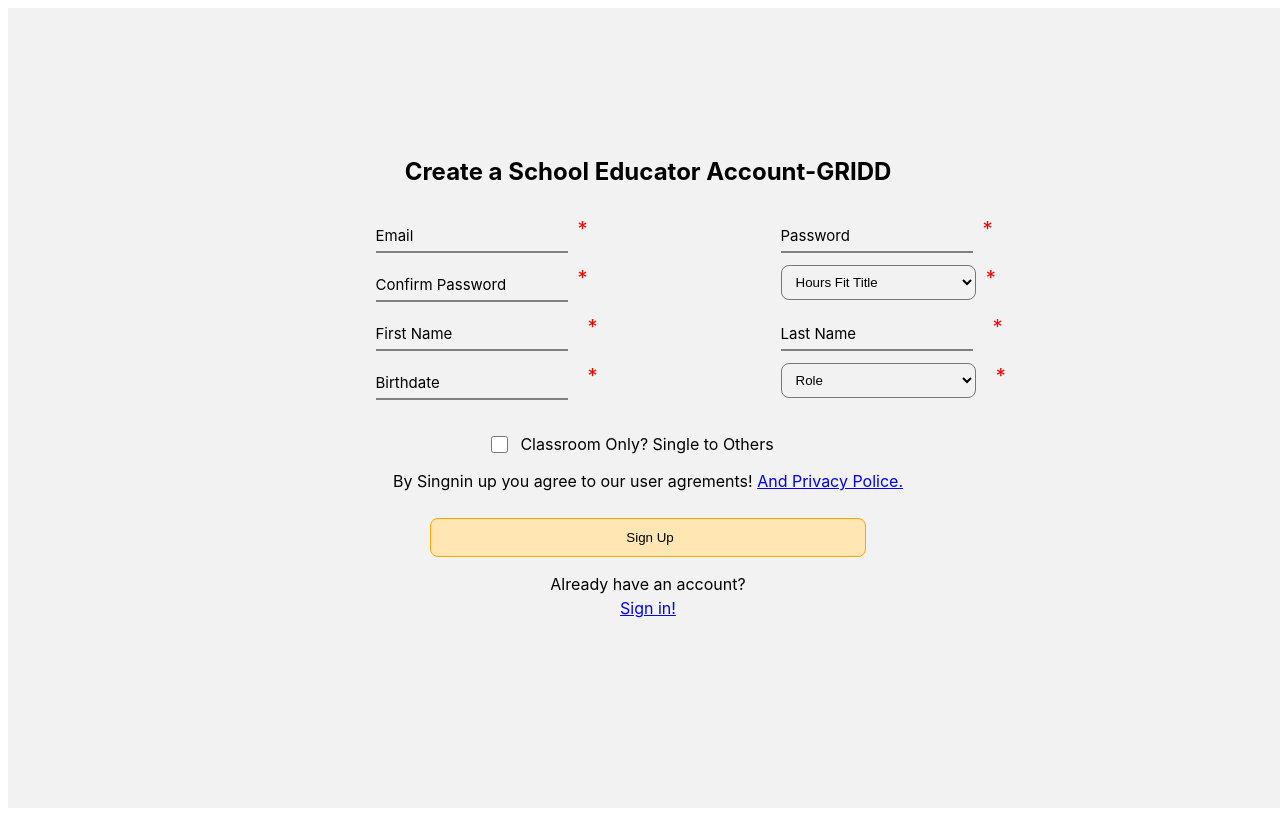
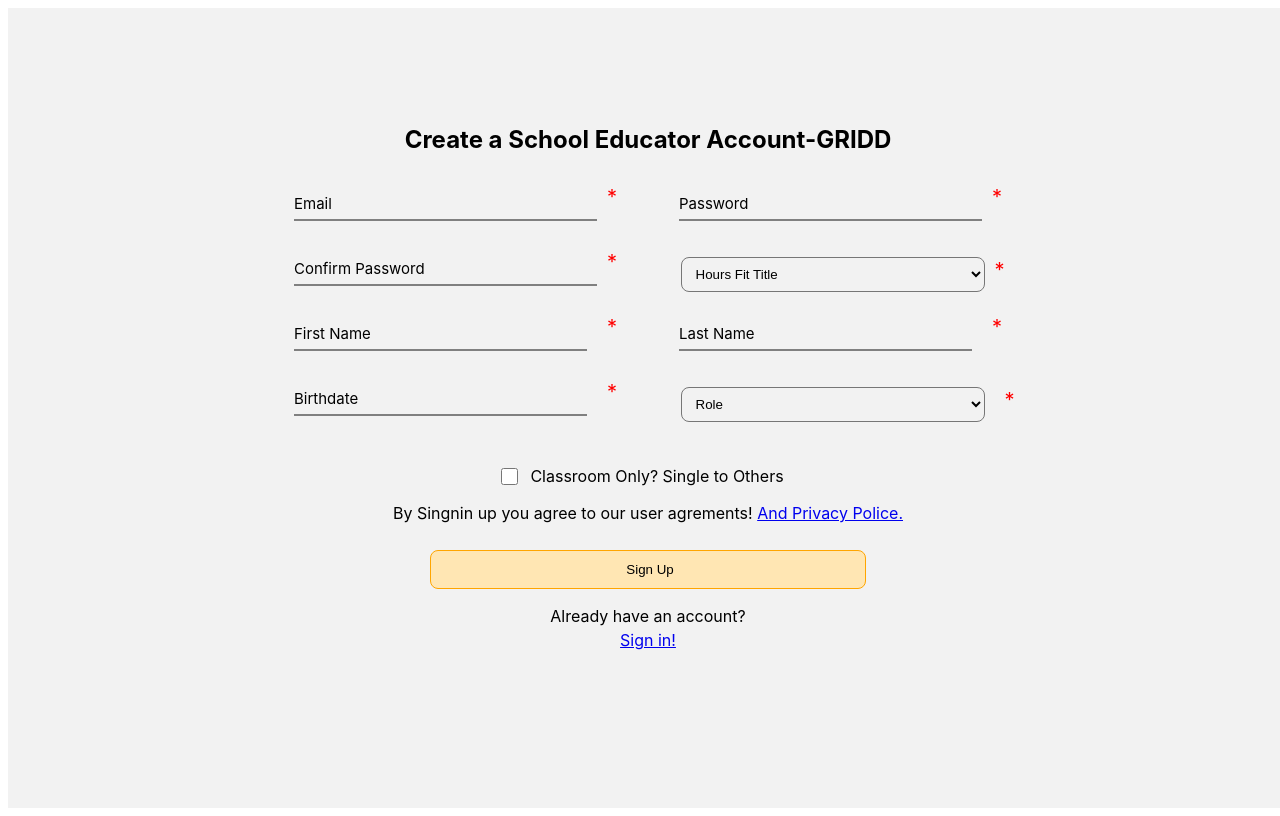
Before and after one commit to GustavoFSProg/test-cg-laytout, a React (Vite) app: page / in a window 1280 px wide. Built offline with nearby package versions, Linux system fonts and the light colour scheme.

Commit message:
comitando

```diff
--- a/src/styled.grid.ts
+++ b/src/styled.grid.ts
@@ -19,9 +19,10 @@ export const Container = styled.div`
 
 export const GridContainer = styled.div`
   display: grid;
-  grid-template-columns: repeat(2, 400px);
+  grid-template-columns: repeat(2, 380px);
   grid-column-gap: 5px;
   justify-items: center;
+
 
   @media screen and (max-width: 650px) {
     display: flex;
@@ -37,24 +38,24 @@ export const GridContainer = styled.div`
 
 export const ComboBox = styled.select`
   display: flex;
-  width: 12.2rem;
+  width: 19rem;
 
   height: 2.2rem;
   border-radius: 8px;
   padding-left: 10px;
   margin-top: 10px;
   background: #f2f2f2;
-  margin-left: 130px;
+  margin-left: 40px;
 
   @media screen and (max-width: 500px) {
     margin-bottom: 5px;
-    margin-left: 60px;
-    width: 58%;
+    margin-left: 85px;
+    width: 52%;
   }
 
   @media screen and (min-width: 500px) and (max-width: 700px) {
     margin-left: 18px;
-    width: 80%;
+    width: 85%;
   }
 `
 
@@ -83,7 +84,7 @@ export const Input = styled.input`
   border: 0;
   border-bottom: 2px solid gray;
   outline: none;
-  min-width: 180px;
+  /* min-width: 180px; */
   font-size: 16px;
   transition: all 0.3s ease-out;
   -webkit-transition: all 0.3s ease-out;
@@ -92,10 +93,11 @@ export const Input = styled.input`
   border-radius: 0;
 
   display: flex;
-  width: 99%;
+  width: 28rem;
   height: 2rem;
   padding-left: 10px;
   background: #f2f2f2;
+  margin-bottom: 16px;
 
   :focus {
     border-bottom: 2px solid #cc0000;
@@ -131,7 +133,7 @@ export const Input = styled.input`
 `
 
 export const InputContainer = styled.div`
-  width: 35%;
+  width: 85%;
   position: relative;
   padding-top: 13px;
   display: flex;
```
